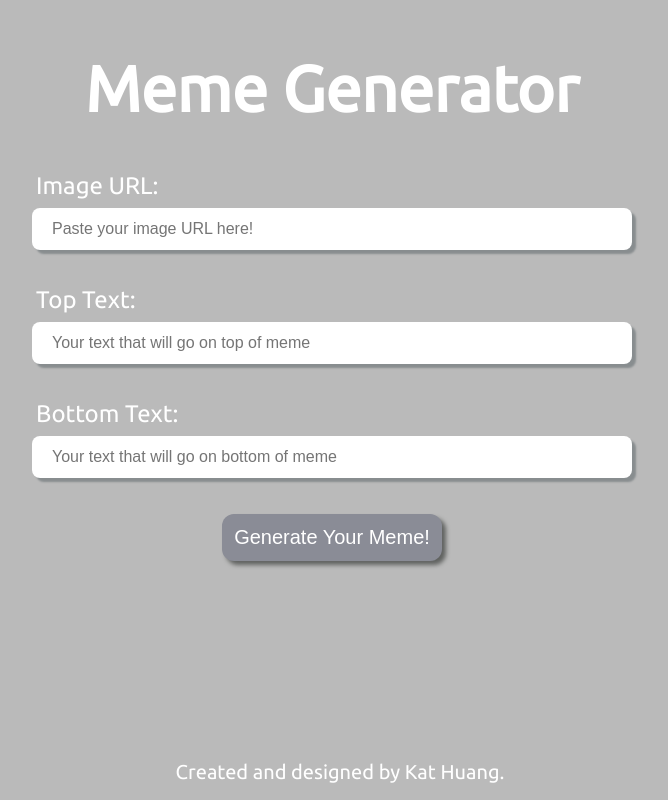
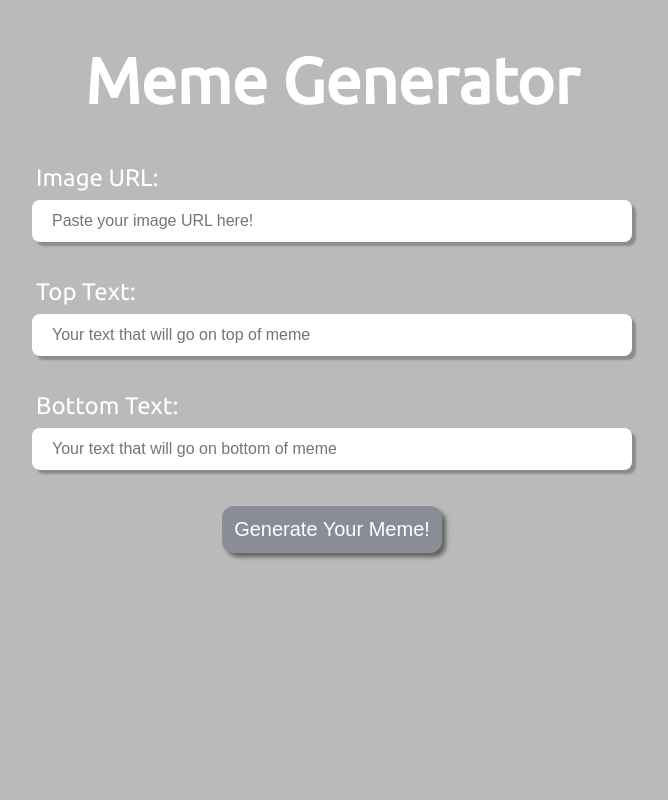
Before and after one commit to kathythekat/meme-generator, a plain HTML site: page index.html in a window 1280 px wide. Shown: the whole page, without its empty margins (308-976 px from the left). Drawn offline with Linux system fonts and the light colour scheme.

Commit message:
improved media responsiveness, removed footer

```diff
--- a/index.html
+++ b/index.html
@@ -59,9 +59,7 @@
             </div>
 
         </div>
-        <div class="footer">
-        <footer>Created and designed by <a class="kat-link" href="https://kathythekat.com/">Kat Huang.</a></footer>
-        </div>
+
     <script src="script.js"></script>
 
     </body>
--- a/script.js
+++ b/script.js
@@ -1,7 +1,7 @@
 const form = document.getElementById('form');
 let memeCounter = 0;
 
-form.addEventListener('submit',function(e){
+form.addEventListener('submit',function(e) {
     e.preventDefault();
     const memeContainer = document.getElementById('memecontainer');
 
@@ -37,9 +37,6 @@ form.addEventListener('submit',function(e){
     divImg.appendChild(deleteButton);
 
       memeDiv.appendChild(divImg);
-     /*  memeDiv.appendChild(topText);
-      memeDiv.appendChild(bottomText);
-      memeDiv.appendChild(deleteButton);  */
 
     //add each element to memeDiv and add each memeDiv to memeContainer
     memeContainer.appendChild(memeDiv);
@@ -71,32 +68,13 @@ form.addEventListener('submit',function(e){
         }
     }
 
-
-    /* memeDiv.addEventListener('mouseover', function() {
-        deleteButton.classList.add('delete-x--open');
-
-    })
-
-    memeDiv.addEventListener('mouseout', function() {
-        deleteButton.classList.remove('delete-x--open');
-    })
-
-
-    memeDiv.addEventListener('click', removeMeme);
-    function removeMeme(event) {
-        if (event.target.classList.contains('delete-x--open')) {
-            const memeDivEl = event.target.parentElement;
-            memeContainer.removeChild(memeDivEl);
-        }
-    } */
     form.reset();
 
 })
 
-//Scroll to top functions
+//Scroll button and scroll to top function
+
 const scrollButton = document.getElementById('scrollBtn');
-
-const mainEl = document.documentElement;
 
 window.addEventListener('scroll', activateScroll);
 
@@ -108,6 +86,8 @@ function activateScroll() {
     }
 }
 
+scrollButton.addEventListener('click', scrollToTop);
+
 function scrollToTop() {
     window.scroll({
         top: 0,
@@ -115,8 +95,8 @@ function scrollToTop() {
     });
 }
 
-scrollButton.addEventListener('click', scrollToTop);
 
+//change title colors effect (for fun)
 
 /* function changeTitleColors() {
     const title = document.getElementById('title')
--- a/style.css
+++ b/style.css
@@ -1,6 +1,14 @@
+* {
+    box-sizing: border-box;
+}
+
 body {
     background-color: #bababa;
+    height: 100%;
+    position: relative;
+    margin: 0;
 }
+
 .main-container {
     font-family: Ubuntu, sans-serif;
     color: white;
@@ -8,21 +16,14 @@ body {
     justify-content: center;
     flex-direction:column;
     align-items: center;
-    max-width: 100%;
+    padding-bottom: 100px;
 }
 
 .main-container h1 {
     font-size: 64px;
     text-align: center;
 }
-/* @supports (-webkit-text-stroke: 1.5px white) {
-    .main-container h1 {
-        font-size: 64px;
-        font-family: Impact, Arial;
-        -webkit-text-fill-color: white;
-        -webkit-text-stroke: black 1.5px;
-    }
-} */
+
 /*Styling the form */
 
 .meme-form {
@@ -91,6 +92,7 @@ body {
     justify-content: center;
     align-items: center;
     max-width:100%;
+    margin-top:32px;
 }
 
 .memeform {
@@ -99,25 +101,6 @@ body {
     margin: 4px;
 }
 
-/* .meme-image {
-    display:inline-block;
-    position: relative;
-    width: 480px;
-    margin-bottom: 32px;
-    text-align: center;
-    animation: meme-display ease-in-out 400ms;
-    background-color: black;
-} */
-
-@keyframes meme-display {
-    0% {
-        opacity: 0;
-      }
-
-      100% {
-        opacity: 1;
-      }
-}
 
 .meme-img {
     position:relative;
@@ -129,8 +112,16 @@ body {
     margin: 20px;
     text-align: center;
     animation: meme-display ease-in-out 400ms;
-    background-color: black;
-    z-index:1;
+}
+
+@keyframes meme-display {
+    0% {
+        opacity: 0;
+      }
+
+      100% {
+        opacity: 1;
+      }
 }
 
 .meme-img:hover {
@@ -192,17 +183,6 @@ body {
     cursor: pointer;
 }
 
-.footer {
-    position: fixed;
-    bottom: 0;
-    font-size: 20px;
-    color:white;
-    text-align: center;
-    width:100%;
-    font-family: Ubuntu, sans-serif;
-    margin-bottom: 16px;
-}
-
 .kat-link {
     text-decoration: none;
     color: white;
@@ -234,4 +214,8 @@ body {
         max-height: 240px;
         max-width:360px;
     }
+    .scroll-icon {
+        width:48px;
+        height:48px;
+    }
 }
```
Also changed, not shown: 1 other file.
